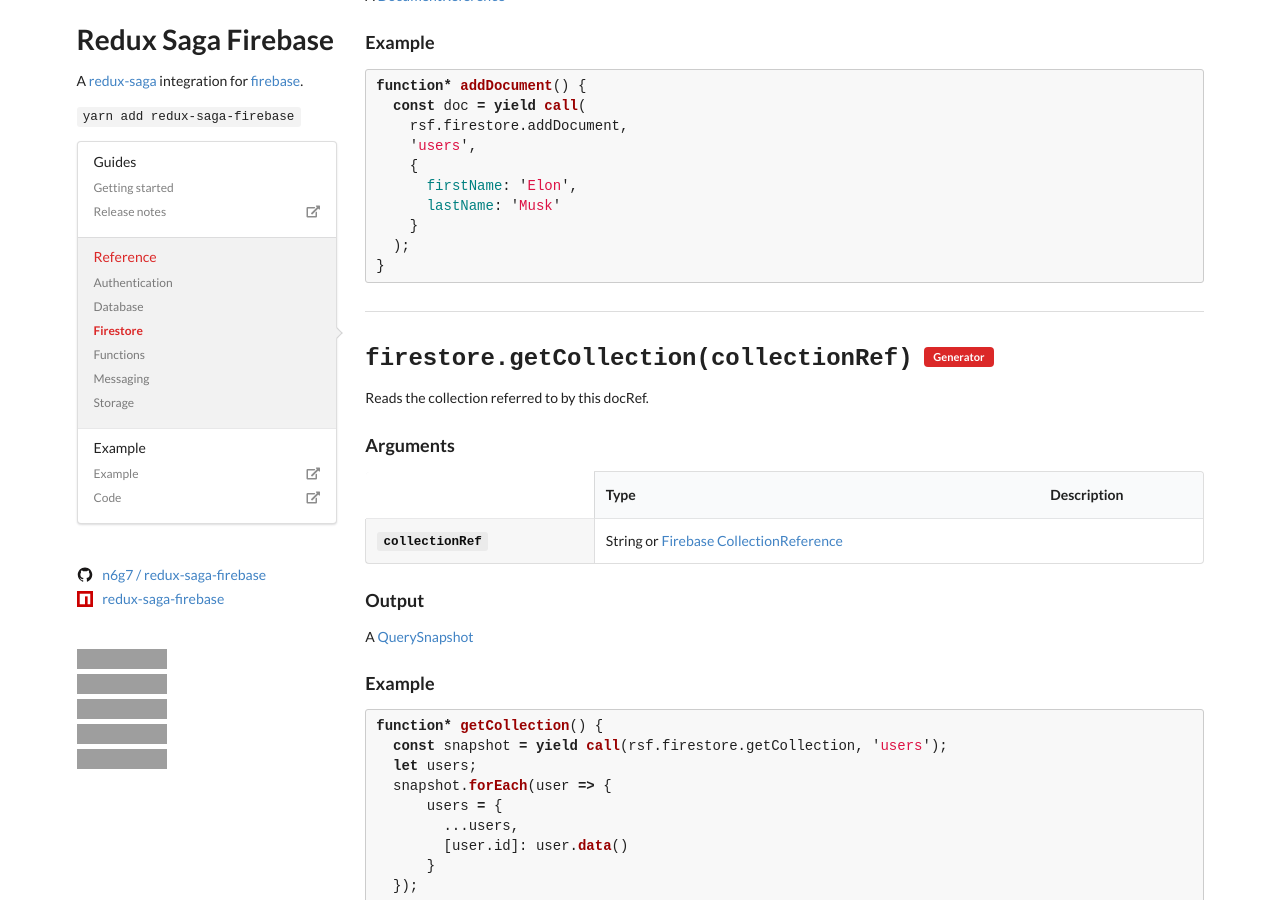
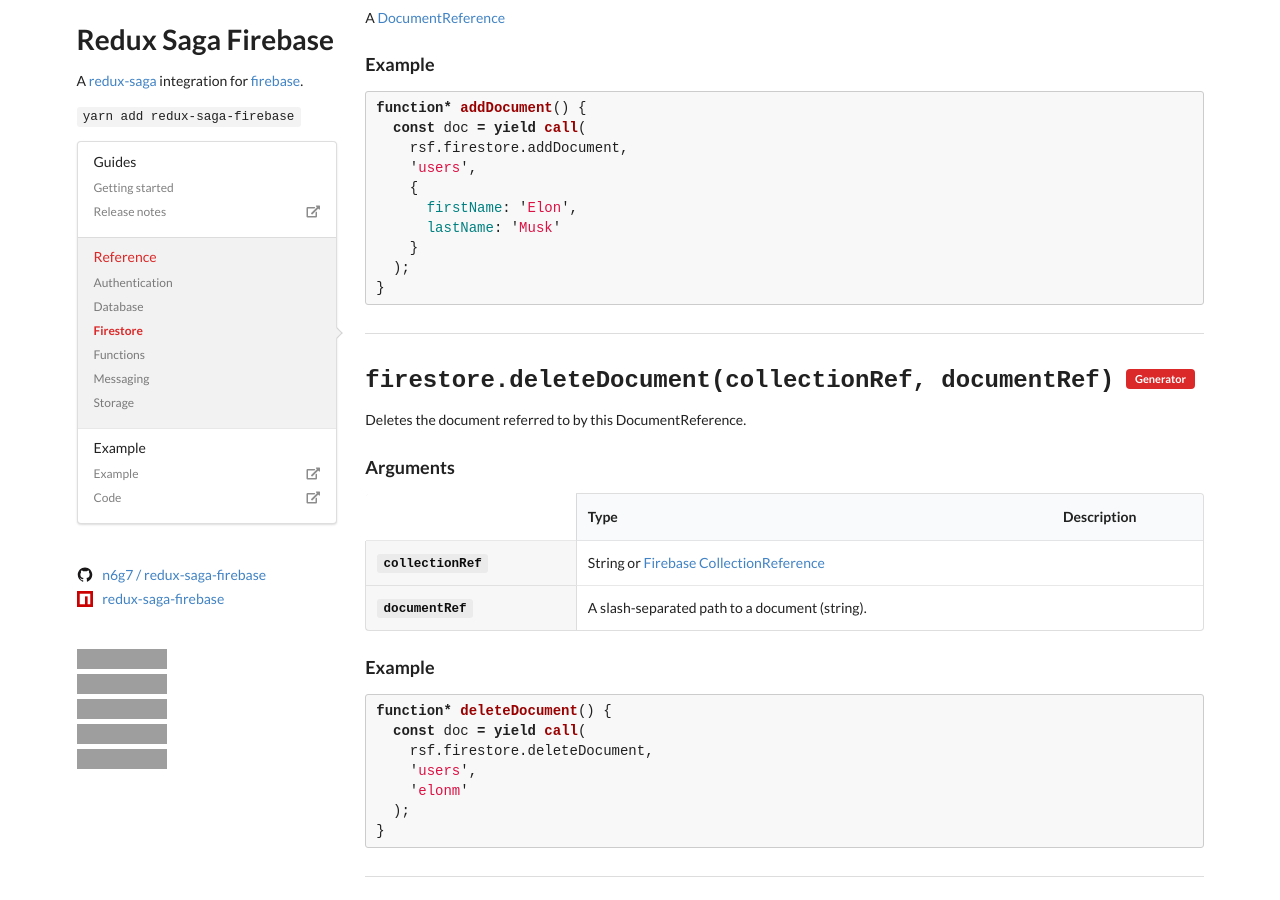
Before and after one commit to n6g7/redux-saga-firebase, a Jekyll site: the page built from docs/_reference/firestore.md, in a window 1280 px wide and 900 px high, scrolled down 540 px, cut to the strip 0-900 px from the top of the window. Built offline with Jekyll 4.4.1, drawn with Linux system fonts in a browser that asks for light colours; nearby versions of some CDN libraries; some of the changed text lies outside the part shown; grey boxes are pictures that could not be loaded.

Commit message:
Add firestore.deleteDocument.

````diff
--- a/docs/_reference/firestore.md
+++ b/docs/_reference/firestore.md
@@ -25,6 +25,28 @@
             firstName: 'Elon',
             lastName: 'Musk'
           }
+        );
+      }
+      ```
+
+  - signature: firestore.deleteDocument(collectionRef, documentRef)
+    id: deleteDocument
+    generator: true
+    description: Deletes the document referred to by this DocumentReference.
+    arguments:
+      - name: collectionRef
+        required: true
+        type: String or [Firebase CollectionReference](https://firebase.google.com/docs/reference/js/firebase.firestore.CollectionReference)
+      - name: documentRef
+        required: true
+        type: A slash-separated path to a document (string).
+    example: |
+      ```js
+      function* deleteDocument() {
+        const doc = yield call(
+          rsf.firestore.deleteDocument,
+          'users',
+          'elonm'
         );
       }
       ```
--- a/src/firestore.js
+++ b/src/firestore.js
@@ -3,6 +3,11 @@
 function * addDocument (collectionRef, data) {
   const collection = this._getCollection(collectionRef)
   return yield call([collection, collection.add], data)
+}
+
+function * deleteDocument (collectionRef, docRef) {
+  const doc = this._getCollection(collectionRef).doc(docRef)
+  return yield call([doc, doc.delete])
 }
 
 function * getCollection (collectionRef) {
@@ -17,6 +22,7 @@
 
 export default {
   addDocument,
+  deleteDocument,
   getCollection,
   getDocument
 }
--- a/src/index.js
+++ b/src/index.js
@@ -48,6 +48,7 @@
     // Firestore methods
     this.firestore = {
       addDocument: firestore.addDocument.bind(this),
+      deleteDocument: firestore.deleteDocument.bind(this),
       getCollection: firestore.getCollection.bind(this),
       getDocument: firestore.getDocument.bind(this)
     }
````
Also changed, not shown: src/firestore.test.js (+21 -0 lines), src/index.test.js (+1 -0 lines), README.md.
